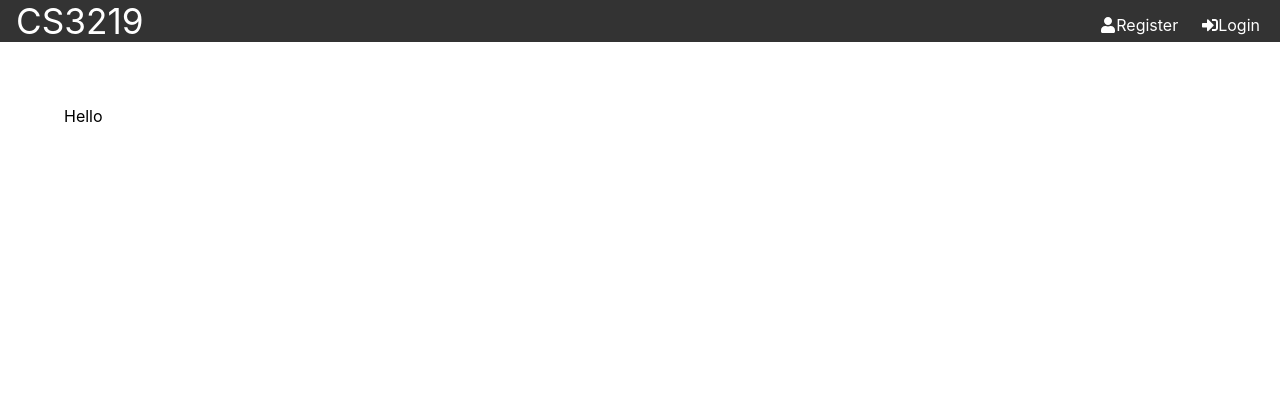
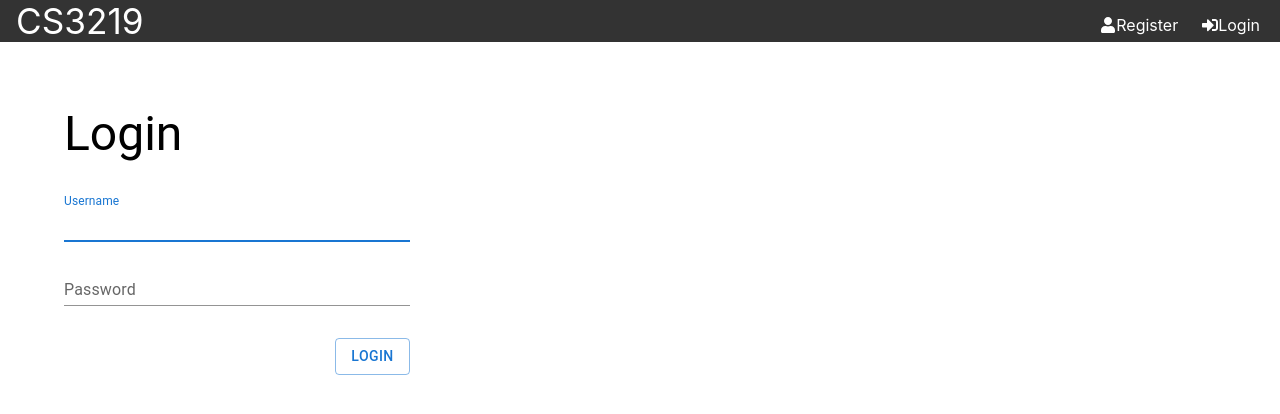
Before and after one commit to CS3219-AY2223S1/cs3219-project-ay2223s1-g7, a React (Create React App) app in the folder frontend/: page /login in a window 1280 px wide. Shown: the top 414 px of the page. Built offline with nearby package versions, Linux system fonts and the light colour scheme.

Commit message:
implement login

```diff
--- a/frontend/src/components/LoginPage.js
+++ b/frontend/src/components/LoginPage.js
@@ -16,12 +16,83 @@ import {STATUS_CODE_CONFLICT, STATUS_CODE_CREATED} from "../constants";
 import {Link} from "react-router-dom";
 
 function LoginPage() {
+    const [username, setUsername] = useState("")
+    const [password, setPassword] = useState("")
+    const [isDialogOpen, setIsDialogOpen] = useState(false)
+    const [dialogTitle, setDialogTitle] = useState("")
+    const [dialogMsg, setDialogMsg] = useState("")
+    const [isLoginSuccess, setIsLoginSuccess] = useState(false)
+
+    const handleLogin = async () => {
+        setIsLoginSuccess(false)
+        const res = await axios.post(URL_USER_SVC + '/login', { username, password })
+            .catch((err) => {
+                if (err.response.status === STATUS_CODE_CONFLICT) {
+                    setErrorDialog('Invalid credentials')
+                } else {
+                    setErrorDialog('Please try again later')
+                }
+            })
+        if (res && res.status === STATUS_CODE_CREATED) {
+            setSuccessDialog('Successfully logged in')
+            setIsLoginSuccess(true)
+        }
+    }
+
+    const closeDialog = () => setIsDialogOpen(false)
+
+    const setSuccessDialog = (msg) => {
+        setIsDialogOpen(true)
+        setDialogTitle('Success')
+        setDialogMsg(msg)
+    }
+
+    const setErrorDialog = (msg) => {
+        setIsDialogOpen(true)
+        setDialogTitle('Error')
+        setDialogMsg(msg)
+    }
+
     return (
+        <Box display={"flex"} flexDirection={"column"} width={"30%"}>
+            <Typography variant={"h3"} marginBottom={"2rem"}>Login</Typography>
+            <TextField
+                label="Username"
+                variant="standard"
+                value={username}
+                onChange={(e) => setUsername(e.target.value)}
+                sx={{marginBottom: "1rem"}}
+                autoFocus
+            />
+            <TextField
+                label="Password"
+                variant="standard"
+                type="password"
+                value={password}
+                onChange={(e) => setPassword(e.target.value)}
+                sx={{marginBottom: "2rem"}}
+            />
+            <Box display={"flex"} flexDirection={"row"} justifyContent={"flex-end"}>
+                <Button variant={"outlined"} onClick={handleLogin}>Login</Button>
+            </Box>
 
-        <div className="App">
-            Hello
-        </div>
-    );
+            <Dialog
+                open={isDialogOpen}
+                onClose={closeDialog}
+            >
+                <DialogTitle>{dialogTitle}</DialogTitle>
+                <DialogContent>
+                    <DialogContentText>{dialogMsg}</DialogContentText>
+                </DialogContent>
+                <DialogActions>
+                    {isLoginSuccess
+                        ? <Button component={Link} to="/home">Proceed</Button>
+                        : <Button onClick={closeDialog}>Done</Button>
+                    }
+                </DialogActions>
+            </Dialog>
+        </Box>
+    )
 }
 
 export default LoginPage;
```
